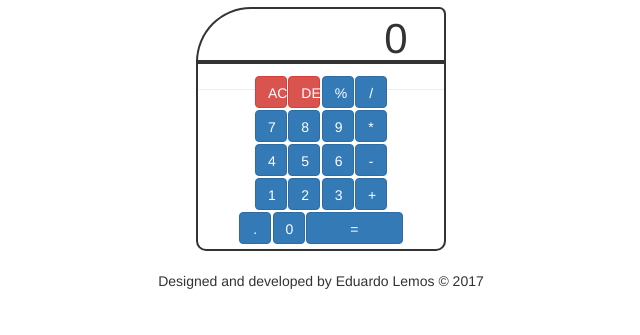
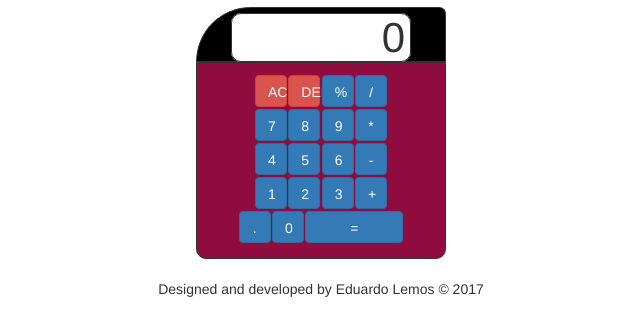
Before and after one commit to eddxdd/Calculator, a plain HTML site: page src/index.html in a window 1280 px wide. Shown: the part 63-398 px from the top of the page, without its empty margins (319-959 px from the left). Drawn offline with nearby package versions, Linux system fonts and the light colour scheme; files that its build step writes are made by us from their sources.

Commit message:
Update index.scss

```diff
--- a/src/css/index.scss
+++ b/src/css/index.scss
@@ -3,18 +3,25 @@ body {
   background-color: #fff;
   margin: auto;
 
+
+
   #result {
     width: 250px;
     height: 55px;
+    background-color: #000;
     margin-left: auto;
     margin-right: auto;
-    border: 2px solid;
+    border: 1px solid;
     border-top-left-radius: 25em;
     border-top-right-radius: 3em;
 
     #steps {
+      font-size: 3em;
+      background-color: #fff;
       padding-left: 150px;
-      font-size: 3em;
+      padding-right: 5px;
+      border: 1px solid;
+      border-radius: 10px;
     }
   }
 }
@@ -22,10 +29,12 @@ body {
 #calc-container {
   font-size: 5px;
   width: 250px;
+  background-color:  #900C3F;
   padding-top: 10px;
+  padding-bottom: 10px;
   margin-left: auto;
   margin-right: auto;
-  border: 2px solid;
+  border: 1px solid;
   border-bottom-left-radius: 10px;
   border-bottom-right-radius: 10px;
 }
@@ -34,10 +43,11 @@ a {
   width: 2.5vw;
   height: 2.5vw;
   margin-top: 2px;
+  border: 2px solid;
 }
 
 .bigButton {
-  width: 97px;
+  width: 98px;
 }
 
 footer {
```
